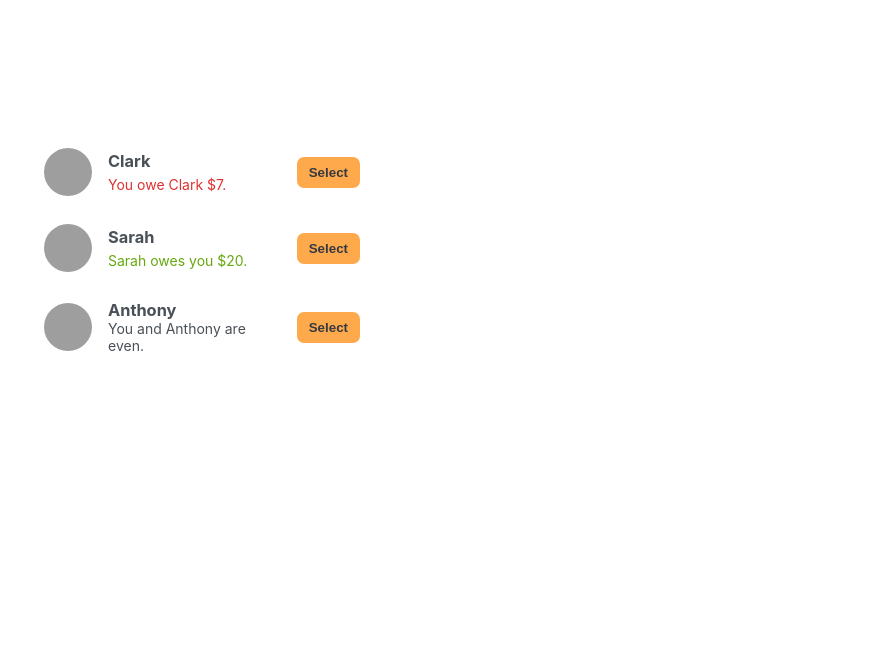
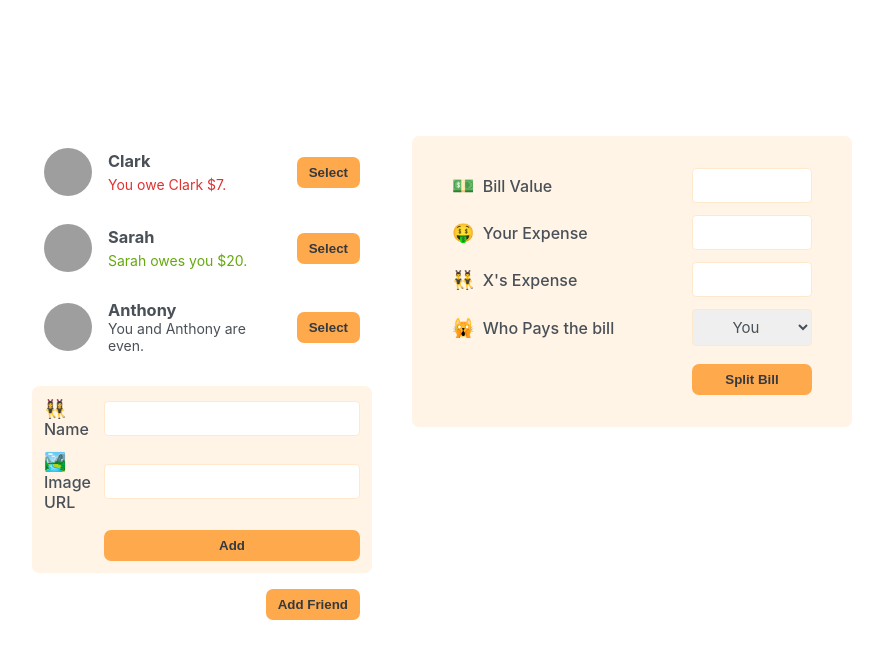
Before and after one commit to mikiashaile/split-bill-with-react, a React (Create React App) app: page / in a window 1280 px wide. Shown: the top 658 px of the page, without its empty margins (198-1081 px from the left). Built offline with nearby package versions, Linux system fonts and the light colour scheme; grey boxes are pictures that could not be loaded.

Commit message:
forms layout

```diff
--- a/src/App.js
+++ b/src/App.js
@@ -24,7 +24,10 @@
     <div className="app">
       <div className="sidebar">
         <FriendsList />
+        <FormAddFriend />
+        <Button>Add Friend</Button>
       </div>
+      <FormSplitBill />
     </div>
   );
 }
@@ -46,7 +49,7 @@
       <img src={friend.image} alt={friend.name}></img>
       <h3>{friend.name}</h3>
       <OweMessage name={friend.name} balance={friend.balance} />
-      <button className="button">Select</button>
+      <Button>Select</Button>
     </li>
   );
 }
@@ -68,3 +71,38 @@
     </>
   );
 }
+
+function FormAddFriend() {
+  return (
+    <form className="form-add-friend">
+      <label>👯‍♀️ Name</label>
+      <input type="text"></input>
+      <label>🏞️ Image URL</label>
+      <input type="url"></input>
+      <Button>Add</Button>
+    </form>
+  );
+}
+
+function FormSplitBill() {
+  return (
+    <form className="form-split-bill">
+      <label>💵 Bill Value</label>
+      <input type="text"></input>
+      <label>🤑 Your Expense</label>
+      <input type="text"></input>
+      <label>👯‍♂️ X's Expense</label>
+      <input type="text"></input>
+      <label>🙀 Who Pays the bill</label>
+      <select>
+        <option value="user">You</option>
+        <option value="friend">X</option>
+      </select>
+      <Button>Split Bill</Button>
+    </form>
+  );
+}
+
+function Button({ children }) {
+  return <button className="button">{children}</button>;
+}
```
